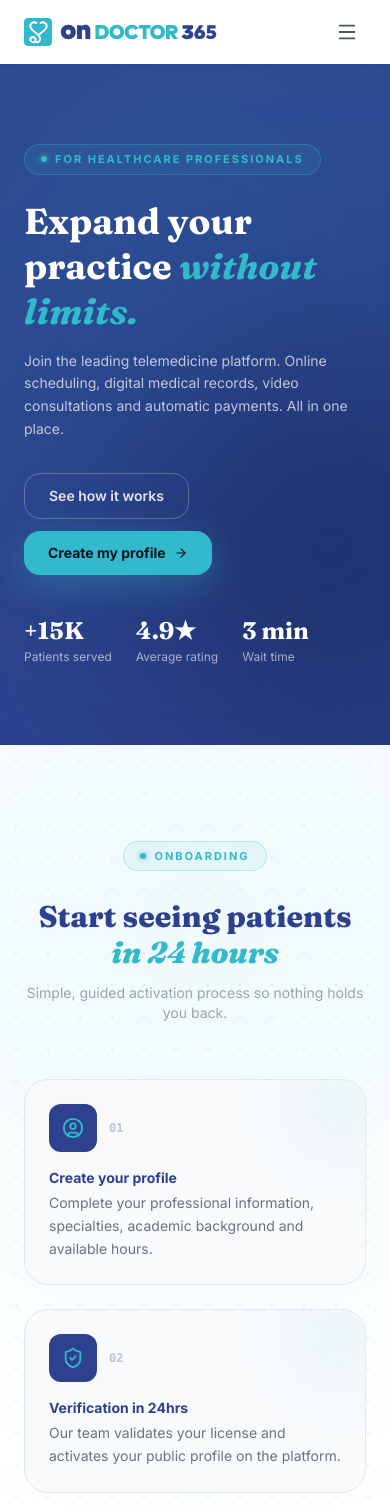
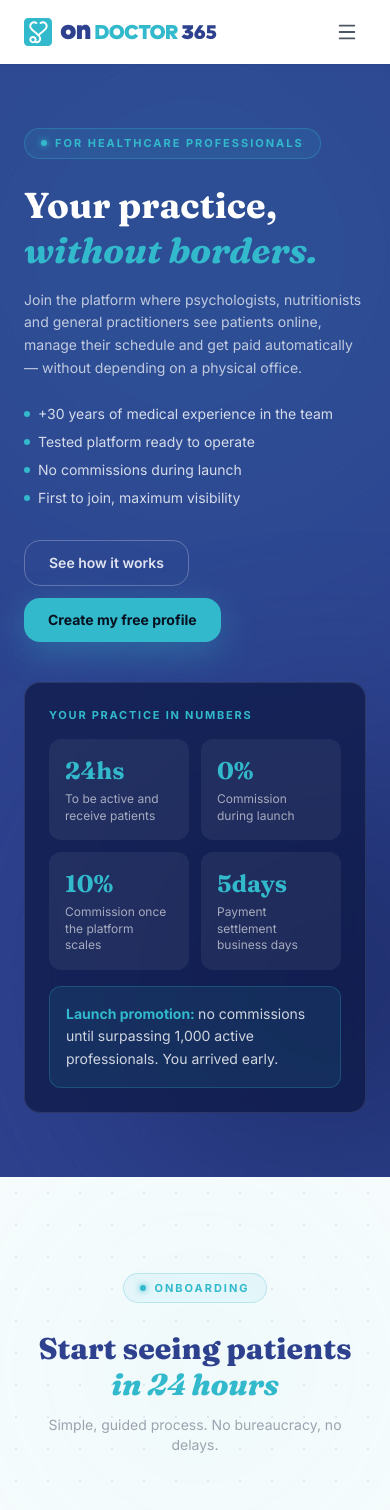
Before and after one commit to it-ondoctor365/landing-ondoctor365, a React (Vite) app: page /profesionales in a window 390 px wide. Shown: the top 1510 px of the page. Built offline with nearby package versions, Linux system fonts and the light colour scheme.

Commit message:
refactor: new heroProfesionales desisgn

```diff
--- a/src/components/especialidades/BeneficiosPsicologia.jsx
+++ b/src/components/especialidades/BeneficiosPsicologia.jsx
@@ -3,7 +3,7 @@ import { Clock, Shield, Heart, FileCheck, Calendar, FileText, Banknote, BarChart
 import { useTranslation } from "react-i18next";
 import { AnimatedSection, StaggerContainer, StaggerItem } from "../ui/AnimatedSection";
 
-const ACCENT = "#32b9cc";
+const ACCENT = "#a78bfa";
 const PRIMARY = "#2d418e";
 
 const PATIENT_ICONS = [Clock, Shield, Heart, FileCheck];
--- a/src/components/especialidades/HeroPsicologia.jsx
+++ b/src/components/especialidades/HeroPsicologia.jsx
@@ -4,7 +4,7 @@ import { useNavigate } from "react-router-dom";
 import { useTranslation } from "react-i18next";
 import { AnimatedSection } from "../ui/AnimatedSection";
 
-const ACCENT = "#32b9cc";
+const ACCENT = "#a78bfa";
 const PRIMARY = "#2d418e";
 
 export default function HeroPsicologia() {
--- a/src/components/especialidades/HerramientasPsicologia.jsx
+++ b/src/components/especialidades/HerramientasPsicologia.jsx
@@ -3,7 +3,7 @@ import { Video, FileText, BookOpen, Calendar, Banknote, BarChart2 } from "lucide
 import { useTranslation } from "react-i18next";
 import { AnimatedSection } from "../ui/AnimatedSection";
 
-const ACCENT = "#32b9cc";
+const ACCENT = "#a78bfa";
 const PRIMARY = "#2d418e";
 
 const ICONS = [Video, FileText, BookOpen, Calendar, Banknote, BarChart2];
--- a/src/components/pacientes/ConsultasTabs.jsx
+++ b/src/components/pacientes/ConsultasTabs.jsx
@@ -16,8 +16,8 @@ import { useTranslation } from "react-i18next";
 
 const META = {
   clinico: { Icon: Stethoscope, accent: "#32b9cc", num: "01" },
-  psicologia: { Icon: Brain, accent: "#32b9cc", num: "02" },
-  nutricion: { Icon: Apple, accent: "#32b9cc", num: "03" },
+  psicologia: { Icon: Brain, accent: "#a78bfa", num: "02" },
+  nutricion: { Icon: Apple, accent: "#4ade80", num: "03" },
   guardia: { Icon: ShieldCheck, accent: "#EF4444", num: "04" },
 };
 
@@ -127,7 +127,10 @@ export default function ConsultasTabs() {
   const { Icon: SpecIcon, accent, num } = META[activeTab];
 
   return (
-    <section id="tipos-consulta" className="relative py-24 overflow-hidden bg-white">
+    <section
+      id="tipos-consulta"
+      className="relative py-24 overflow-hidden bg-white"
+    >
       {/* Animated background orbs — shift with tab */}
       <AnimatePresence>
         <motion.div
--- a/src/components/pacientes/HeroPacientes.jsx
+++ b/src/components/pacientes/HeroPacientes.jsx
@@ -134,7 +134,7 @@ export default function HeroPacientes() {
             className="flex flex-wrap gap-x-6 gap-y-4 mt-10"
           >
             {STATS.map(({ value, label }) => (
-              <div key={value}>
+              <div key={value} className="max-w-[120px]">
                 <p className="text-2xl font-fraunces font-bold text-white">
                   {value}
                 </p>
--- a/src/components/profesionales/HeroProfesionales.jsx
+++ b/src/components/profesionales/HeroProfesionales.jsx
@@ -1,4 +1,3 @@
-import { ArrowRight } from "lucide-react";
 import { motion } from "framer-motion";
 import { useTranslation } from "react-i18next";
 
@@ -15,13 +14,15 @@ const fadeUp = {
 
 export default function HeroProfesionales() {
   const { t } = useTranslation();
-  const stats = t("heroProfesionales.stats", { returnObjects: true });
+  const bullets = t("heroProfesionales.bullets", { returnObjects: true });
+  const statsCard = t("heroProfesionales.statsCard", { returnObjects: true });
 
   return (
     <section
       className="relative min-h-[580px] overflow-hidden text-white"
       style={{ background: "#2d418e" }}
     >
+      {/* Background blobs */}
       <div className="absolute inset-0 pointer-events-none">
         <div
           className="absolute -top-40 -left-40 w-[700px] h-[700px] rounded-full blur-[140px]"
@@ -33,6 +34,7 @@ export default function HeroProfesionales() {
         />
       </div>
 
+      {/* Dot grid */}
       <div
         className="absolute inset-0 pointer-events-none"
         style={{
@@ -42,8 +44,25 @@ export default function HeroProfesionales() {
         }}
       />
 
-      <div className="max-w-7xl mx-auto px-6 h-full flex items-center">
-        <div className="relative z-10 max-w-xl py-20">
+      {/* Doctor image */}
+      <motion.div
+        initial={{ opacity: 0 }}
+        animate={{ opacity: 1 }}
+        transition={{ duration: 0.9, delay: 0.15 }}
+        className="absolute right-0 top-0 h-full w-[100%] hidden md:block"
+      >
+        <img
+          src="/ProfesionalesHero.png"
+          alt="Hero"
+          className="absolute inset-0 w-full h-full object-cover"
+        />
+      </motion.div>
+
+      <div className="max-w-7xl mx-auto px-6 h-full relative z-10">
+        <div className="flex flex-col md:flex-row items-center gap-10 py-16">
+
+          {/* LEFT — text content */}
+          <div className="flex-1 max-w-xl">
             <motion.div custom={0} variants={fadeUp} initial="hidden" animate="visible">
               <span
                 className="inline-flex items-center gap-2 text-[11px] font-bold tracking-[0.18em] uppercase px-4 py-1.5 rounded-full border mb-6"
@@ -69,6 +88,7 @@ export default function HeroProfesionales() {
               className="text-4xl md:text-6xl font-fraunces font-bold leading-tight mb-4"
             >
               {t("heroProfesionales.titulo")}{" "}
+              <br />
               <span className="font-fraunces italic" style={{ color: ACCENT }}>
                 {t("heroProfesionales.titulo_accent")}
               </span>
@@ -79,13 +99,34 @@ export default function HeroProfesionales() {
               variants={fadeUp}
               initial="hidden"
               animate="visible"
-            className="text-white/70 text-sm mb-8 max-w-full leading-relaxed"
+              className="text-white/70 text-sm mb-6 leading-relaxed"
             >
               {t("heroProfesionales.subtitulo")}
             </motion.p>
 
+            <motion.ul
+              custom={3}
+              variants={fadeUp}
+              initial="hidden"
+              animate="visible"
+              className="flex flex-col gap-2 mb-8"
+            >
+              {bullets.map((item) => (
+                <li
+                  key={item}
+                  className="flex items-center gap-2 text-sm text-white/80"
+                >
+                  <span
+                    className="w-1.5 h-1.5 rounded-full shrink-0"
+                    style={{ background: ACCENT }}
+                  />
+                  {item}
+                </li>
+              ))}
+            </motion.ul>
+
             <motion.div
-            custom={3}
+              custom={4}
               variants={fadeUp}
               initial="hidden"
               animate="visible"
@@ -103,7 +144,7 @@ export default function HeroProfesionales() {
               <motion.button
                 whileHover={{ scale: 1.03, y: -2 }}
                 whileTap={{ scale: 0.97 }}
-              className="flex items-center gap-2 font-bold px-6 py-3 rounded-2xl text-sm"
+                className="font-bold px-6 py-3 rounded-2xl text-sm"
                 style={{
                   background: ACCENT,
                   color: "#07111f",
@@ -111,40 +152,53 @@ export default function HeroProfesionales() {
                 }}
               >
                 {t("heroProfesionales.cta_primary")}
-              <ArrowRight size={14} />
               </motion.button>
             </motion.div>
+          </div>
 
+          {/* RIGHT — stats card */}
           <motion.div
-            custom={4}
+            custom={2}
             variants={fadeUp}
             initial="hidden"
             animate="visible"
-            className="flex flex-wrap gap-x-6 gap-y-4 mt-10"
+            className="flex-shrink-0 w-full md:w-[380px] rounded-2xl p-6"
+            style={{ background: "rgba(13,24,68,0.72)", backdropFilter: "blur(16px)", border: "1px solid rgba(255,255,255,0.1)" }}
           >
-            {stats.map(({ value, label }) => (
-              <div key={value}>
-                <p className="text-2xl font-fraunces font-bold text-white">
+            <p
+              className="text-[11px] font-bold tracking-[0.16em] uppercase mb-4"
+              style={{ color: ACCENT }}
+            >
+              {statsCard.titulo}
+            </p>
+
+            <div className="grid grid-cols-2 gap-3 mb-4">
+              {statsCard.items.map(({ value, label }) => (
+                <div
+                  key={value}
+                  className="rounded-xl p-4"
+                  style={{ background: "rgba(255,255,255,0.06)" }}
+                >
+                  <p className="text-2xl font-fraunces font-bold" style={{ color: ACCENT }}>
                     {value}
                   </p>
-                <p className="text-white/60 text-xs mt-0.5">{label}</p>
+                  <p className="text-white/60 text-xs mt-1 leading-snug">{label}</p>
                 </div>
               ))}
-          </motion.div>
             </div>
 
-        <motion.div
-          initial={{ opacity: 0 }}
-          animate={{ opacity: 1 }}
-          transition={{ duration: 0.9, delay: 0.15 }}
-          className="absolute right-0 top-0 h-full w-[100%] hidden md:block"
+            <div
+              className="rounded-xl p-4 text-sm leading-relaxed"
+              style={{ background: ACCENT + "18", border: `1px solid ${ACCENT}40` }}
             >
-          <img
-            src="/ProfesionalesHero.png"
-            alt="Hero"
-            className="absolute inset-0 w-full h-full object-cover"
-          />
+              <span className="font-bold" style={{ color: ACCENT }}>
+                {statsCard.promo_label}{" "}
+              </span>
+              <span className="text-white/80">{statsCard.promo_body}</span>
+            </div>
           </motion.div>
+
+        </div>
       </div>
     </section>
   );
--- a/src/i18n/locales/en.json
+++ b/src/i18n/locales/en.json
@@ -34,8 +34,8 @@
     "cta_primary": "Book appointment",
     "cta_secondary": "Find a specialist",
     "stats": {
-      "pacientes_value": "+15K",
-      "pacientes_label": "Patients served",
+      "pacientes_value": "30+",
+      "pacientes_label": "Years of experience in healthcare",
       "rating_value": "4.9★",
       "rating_label": "Average rating",
       "espera_value": "3 min",
@@ -363,16 +363,28 @@
   },
   "heroProfesionales": {
     "badge": "For healthcare professionals",
-    "titulo": "Expand your practice",
-    "titulo_accent": "without limits.",
-    "subtitulo": "Join the leading telemedicine platform. Online scheduling, digital medical records, video consultations and automatic payments. All in one place.",
-    "cta_primary": "Create my profile",
+    "titulo": "Your practice,",
+    "titulo_accent": "without borders.",
+    "subtitulo": "Join the platform where psychologists, nutritionists and general practitioners see patients online, manage their schedule and get paid automatically — without depending on a physical office.",
+    "cta_primary": "Create my free profile",
     "cta_secondary": "See how it works",
-    "stats": [
-      { "value": "+15K", "label": "Patients served" },
-      { "value": "4.9★", "label": "Average rating" },
-      { "value": "3 min", "label": "Wait time" }
-    ]
+    "bullets": [
+      "+30 years of medical experience in the team",
+      "Tested platform ready to operate",
+      "No commissions during launch",
+      "First to join, maximum visibility"
+    ],
+    "statsCard": {
+      "titulo": "YOUR PRACTICE IN NUMBERS",
+      "promo_label": "Launch promotion:",
+      "promo_body": "no commissions until surpassing 1,000 active professionals. You arrived early.",
+      "items": [
+        { "value": "24hs", "label": "To be active and receive patients" },
+        { "value": "0%", "label": "Commission during launch" },
+        { "value": "10%", "label": "Commission once the platform scales" },
+        { "value": "5days", "label": "Payment settlement business days" }
+      ]
+    }
   },
   "metricas": {
     "badge": "IMPACT",
@@ -401,27 +413,27 @@
     "badge": "ONBOARDING",
     "titulo": "Start seeing patients",
     "titulo_accent": "in 24 hours",
-    "subtitulo": "Simple, guided activation process so nothing holds you back.",
+    "subtitulo": "Simple, guided process. No bureaucracy, no delays.",
     "items": [
       {
-        "num": "01",
+        "num": "1",
         "titulo": "Create your profile",
-        "descripcion": "Complete your professional information, specialties, academic background and available hours."
+        "descripcion": "Fill in your professional information, specialty and available hours. All you need is your license and 10 minutes."
       },
       {
-        "num": "02",
+        "num": "2",
         "titulo": "Verification in 24hrs",
-        "descripcion": "Our team validates your license and activates your public profile on the platform."
+        "descripcion": "Our team verifies your credentials and activates your public profile on the marketplace. We'll notify you by email when you're ready."
       },
       {
-        "num": "03",
+        "num": "3",
         "titulo": "Receive patients",
-        "descripcion": "Your profile appears in search results. Patients book and pay online."
+        "descripcion": "Patients find you, book and pay. You just focus on the consultation — we handle the rest."
       },
       {
-        "num": "04",
+        "num": "4",
         "titulo": "Automatic payments",
-        "descripcion": "You receive payment for each consultation in the first business days of each week. No commissions."
+        "descripcion": "Each consultation payment is credited to your account within 5 business days. No chasing anyone, no cash."
       }
     ]
   },
--- a/src/i18n/locales/es.json
+++ b/src/i18n/locales/es.json
@@ -34,8 +34,8 @@
     "cta_primary": "Solicitar turno",
     "cta_secondary": "Buscar especialista",
     "stats": {
-      "pacientes_value": "+15K",
-      "pacientes_label": "Pacientes atendidos",
+      "pacientes_value": "30+",
+      "pacientes_label": "Años de experiencia en atención médica",
       "rating_value": "4.9★",
       "rating_label": "Calificación promedio",
       "espera_value": "3 min",
@@ -363,16 +363,28 @@
   },
   "heroProfesionales": {
     "badge": "Para profesionales de la salud",
-    "titulo": "Expandí tu práctica",
-    "titulo_accent": "sin límites.",
-    "subtitulo": "Sumáte a la plataforma de telemedicina líder. Agenda online, historia clínica digital, videoconsultas y cobros automáticos. Todo en un lugar.",
-    "cta_primary": "Crear mi perfil",
+    "titulo": "Tu práctica,",
+    "titulo_accent": "sin fronteras.",
+    "subtitulo": "Sumáte a la plataforma donde psicólogos, nutricionistas y médicos clínicos atienden online, gestionan su agenda y cobran automáticamente — sin depender de un consultorio.",
+    "cta_primary": "Crear mi perfil gratis",
     "cta_secondary": "Ver cómo funciona",
-    "stats": [
-      { "value": "+15K", "label": "Pacientes atendidos" },
-      { "value": "4.9★", "label": "Calificación promedio" },
-      { "value": "3 min", "label": "Tiempo de espera" }
-    ]
+    "bullets": [
+      "+30 años de experiencia médica en el equipo",
+      "Plataforma testeada y lista para operar",
+      "Sin comisiones durante el lanzamiento",
+      "Primeros en sumarse, máxima visibilidad"
+    ],
+    "statsCard": {
+      "titulo": "TU PRÁCTICA EN NÚMEROS",
+      "promo_label": "Promoción de lanzamiento:",
+      "promo_body": "sin comisiones hasta superar los 1.000 profesionales activos. Llegaste antes.",
+      "items": [
+        { "value": "24hs", "label": "Para estar activo y recibir pacientes" },
+        { "value": "0%", "label": "Comisión durante el lanzamiento" },
+        { "value": "10%", "label": "Comisión una vez que escale la plataforma" },
+        { "value": "5días", "label": "Acreditación de cobros hábiles" }
+      ]
+    }
   },
   "metricas": {
     "badge": "IMPACTO",
@@ -401,27 +413,27 @@
     "badge": "ONBOARDING",
     "titulo": "Empezás a atender",
     "titulo_accent": "en 24 horas",
-    "subtitulo": "Proceso de alta simple y guiado para que nada te frene.",
+    "subtitulo": "Proceso de alta simple y guiado. Sin burocracia, sin demoras.",
     "items": [
       {
-        "num": "01",
+        "num": "1",
         "titulo": "Creá tu perfil",
-        "descripcion": "Completá tu información profesional, especialidades, formación académica y horarios disponibles."
+        "descripcion": "Completá tu información profesional, especialidad y horarios disponibles. Solo necesitás tu matrícula y 10 minutos."
       },
       {
-        "num": "02",
+        "num": "2",
         "titulo": "Verificación en 24hs",
-        "descripcion": "Nuestro equipo valida tu matrícula y activa tu perfil público en la plataforma."
+        "descripcion": "Nuestro equipo verifica tus credenciales y activa tu perfil público en el marketplace. Te avisamos por mail cuando estés listo."
       },
       {
-        "num": "03",
+        "num": "3",
         "titulo": "Recibís pacientes",
-        "descripcion": "Tu perfil aparece en los resultados de búsqueda. Los pacientes reservan y pagan online."
+        "descripcion": "Los pacientes te encuentran, reservan y pagan. Vos solo te concentrás en atender — nosotros manejamos el resto."
       },
       {
-        "num": "04",
+        "num": "4",
         "titulo": "Cobros automáticos",
-        "descripcion": "Recibís el pago de cada consulta en los primeros días hábiles de cada semana. Sin comisiones."
+        "descripcion": "El pago de cada consulta se acredita en tu cuenta dentro de los 5 días hábiles. Sin perseguir a nadie, sin efectivo."
       }
     ]
   },
@@ -733,7 +745,7 @@
       ]
     },
     "testimonios": {
-      "titulo_accent": "dicen sobre la psicología online",
+      "titulo_accent": "sobre la psicología online",
       "items": [
         {
           "nombre": "Valeria M.",
```
Also changed, not shown: src/components/pacientes/PasosSection.jsx (+24 -12 lines), public/Card-1-3.png (renamed from public/CardLlamada.png), public/Card-Login-.png (renamed from public/CardLogin-.png), 8 other files (tests, documents, lock files or other folders). Lines whose indentation alone changed are shown as unchanged.
